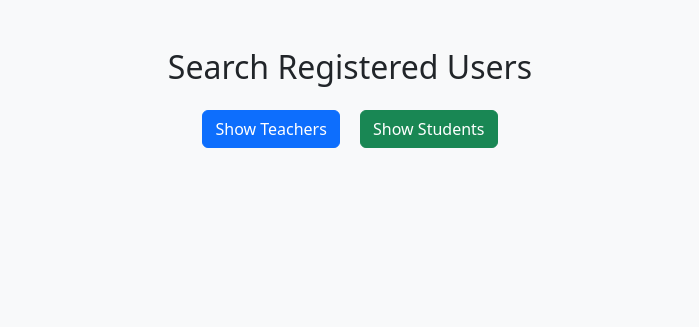
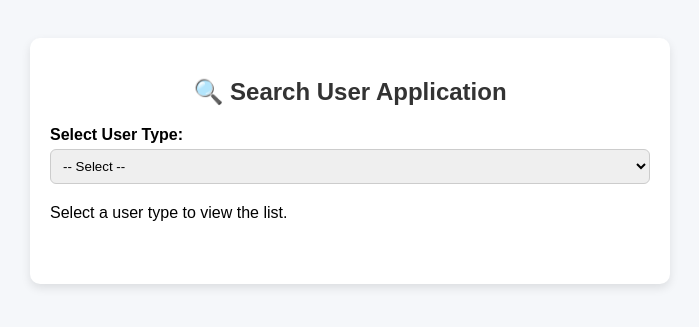
Before and after one commit to Sathyanarayanan2202/ui_project, a Flask app: page /search in a window 1280 px wide. Shown: the top 327 px of the page, without its empty margins (290-989 px from the left). Run offline with Flask 3, Linux system fonts and the light colour scheme.

Commit message:
Update search.html

```diff
--- a/Student Portal/templates/search.html
+++ b/Student Portal/templates/search.html
@@ -3,66 +3,50 @@
 <head>
     <meta charset="UTF-8">
     <meta name="viewport" content="width=device-width, initial-scale=1.0">
-    <title>Search Users</title>
-    <link rel="stylesheet" href="https://cdn.jsdelivr.net/npm/bootstrap@5.3.2/dist/css/bootstrap.min.css">
-    <script>
-        async function fetchUsers(usertype) {
-            document.getElementById("userList").innerHTML = "<p>Loading...</p>";
+    <title>Search User</title>
+    <link rel="stylesheet" href="{{ url_for('static', filename='css/search.css') }}">
+</head>
+<body>
+    <div class="container">
+        <h2>🔍 Search User Application</h2>
 
-            const response = await fetch(`/get_users/${usertype}`);
-            const users = await response.json();
+        <label for="usertype">Select User Type:</label>
+        <select id="usertype" name="usertype">
+            <option value="">-- Select --</option>
+            <option value="student">Student</option>
+            <option value="teacher">Teacher</option>
+        </select>
 
-            if (users.length === 0) {
-                document.getElementById("userList").innerHTML = "<p>No users found.</p>";
-                return;
-            }
-
-            let html = `<h4 class='mt-3'>${usertype.charAt(0).toUpperCase() + usertype.slice(1)} List</h4>`;
-            html += "<ul class='list-group'>";
-            users.forEach(u => {
-                html += `<li class='list-group-item d-flex justify-content-between align-items-center'>
-                            ${u.Name} (${u.RegNo})
-                            <button class='btn btn-sm btn-info' onclick="fetchDetails('${u.RegNo}')">View</button>
-                         </li>`;
-            });
-            html += "</ul>";
-            document.getElementById("userList").innerHTML = html;
-        }
-
-        async function fetchDetails(regno) {
-            const response = await fetch(`/get_user_details/${regno}`);
-            const user = await response.json();
-
-            if (Object.keys(user).length === 0) {
-                document.getElementById("details").innerHTML = "<p>No details found.</p>";
-                return;
-            }
-
-            let html = `<h5 class='mt-3'>User Details</h5>
-                        <table class='table table-bordered mt-2'>
-                            <tr><th>RegNo</th><td>${user.RegNo}</td></tr>
-                            <tr><th>User Type</th><td>${user.UserType}</td></tr>
-                            <tr><th>Name</th><td>${user.Name}</td></tr>
-                            <tr><th>Email</th><td>${user.Email}</td></tr>
-                            <tr><th>Phone</th><td>${user.Phone}</td></tr>
-                            <tr><th>Address</th><td>${user.Address}</td></tr>
-                            <tr><th>DOB</th><td>${user.DOB}</td></tr>
-                        </table>`;
-            document.getElementById("details").innerHTML = html;
-        }
-    </script>
-</head>
-<body class="bg-light">
-    <div class="container mt-5">
-        <h2 class="text-center mb-4">Search Registered Users</h2>
-
-        <div class="text-center">
-            <button class="btn btn-primary me-3" onclick="fetchUsers('teacher')">Show Teachers</button>
-            <button class="btn btn-success" onclick="fetchUsers('student')">Show Students</button>
+        <div id="userList" class="user-list">
+            <p>Select a user type to view the list.</p>
         </div>
 
-        <div id="userList" class="mt-4"></div>
-        <div id="details" class="mt-4"></div>
+        <div id="userDetails" class="user-details hidden">
+            <h3>Application Form</h3>
+            <div class="form-section">
+                <label>Reg. No:</label>
+                <input type="text" id="regno" readonly>
+
+                <label>User Type:</label>
+                <input type="text" id="type" readonly>
+
+                <label>Name:</label>
+                <input type="text" id="name" readonly>
+
+                <label>Email:</label>
+                <input type="text" id="email" readonly>
+
+                <label>Phone:</label>
+                <input type="text" id="phone" readonly>
+
+                <label>Address:</label>
+                <textarea id="address" readonly></textarea>
+
+                <label>Date of Birth:</label>
+                <input type="text" id="dob" readonly>
+            </div>
+        </div>
     </div>
+    <script src="{{ url_for('static', filename='js/search.js') }}"></script>
 </body>
 </html>
```
